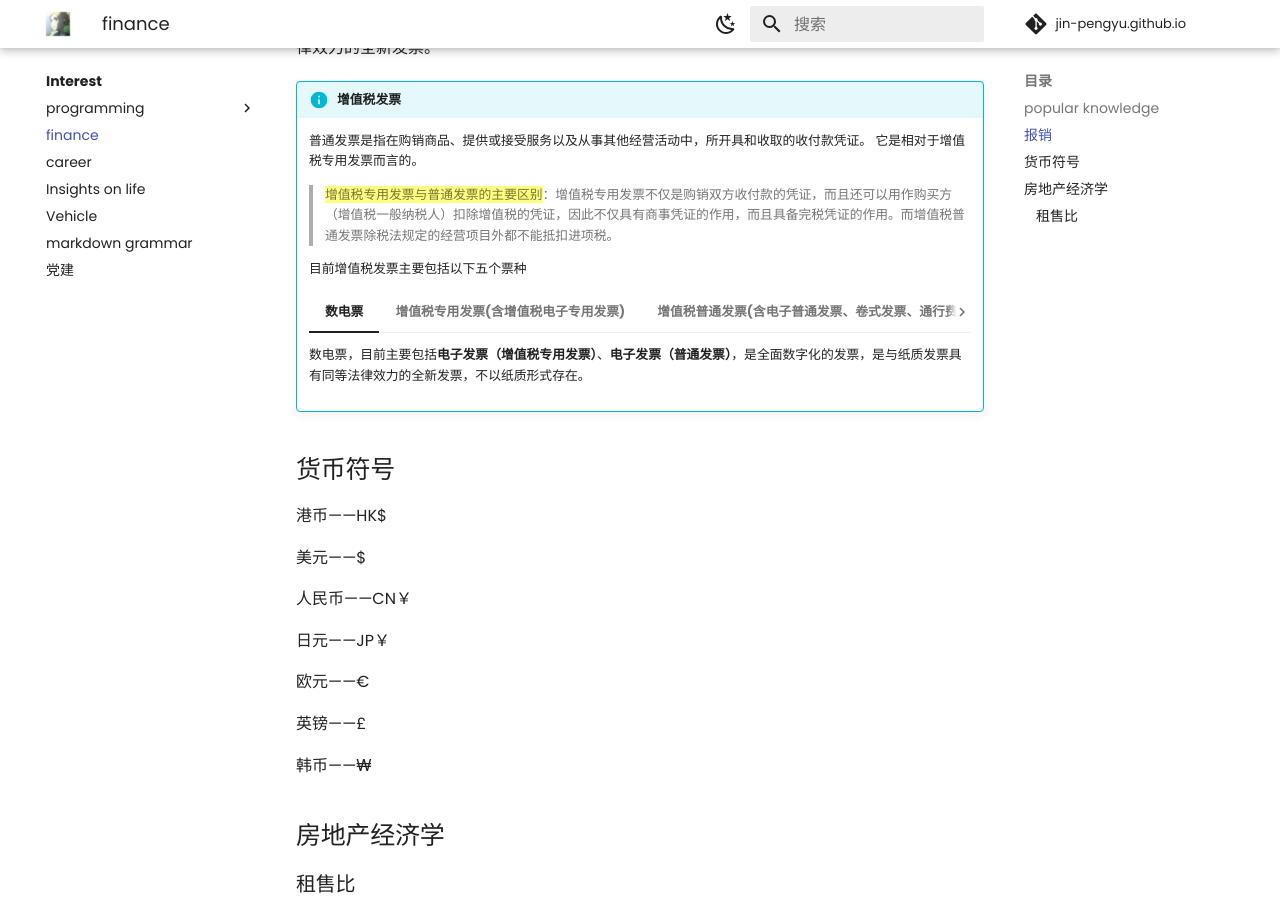
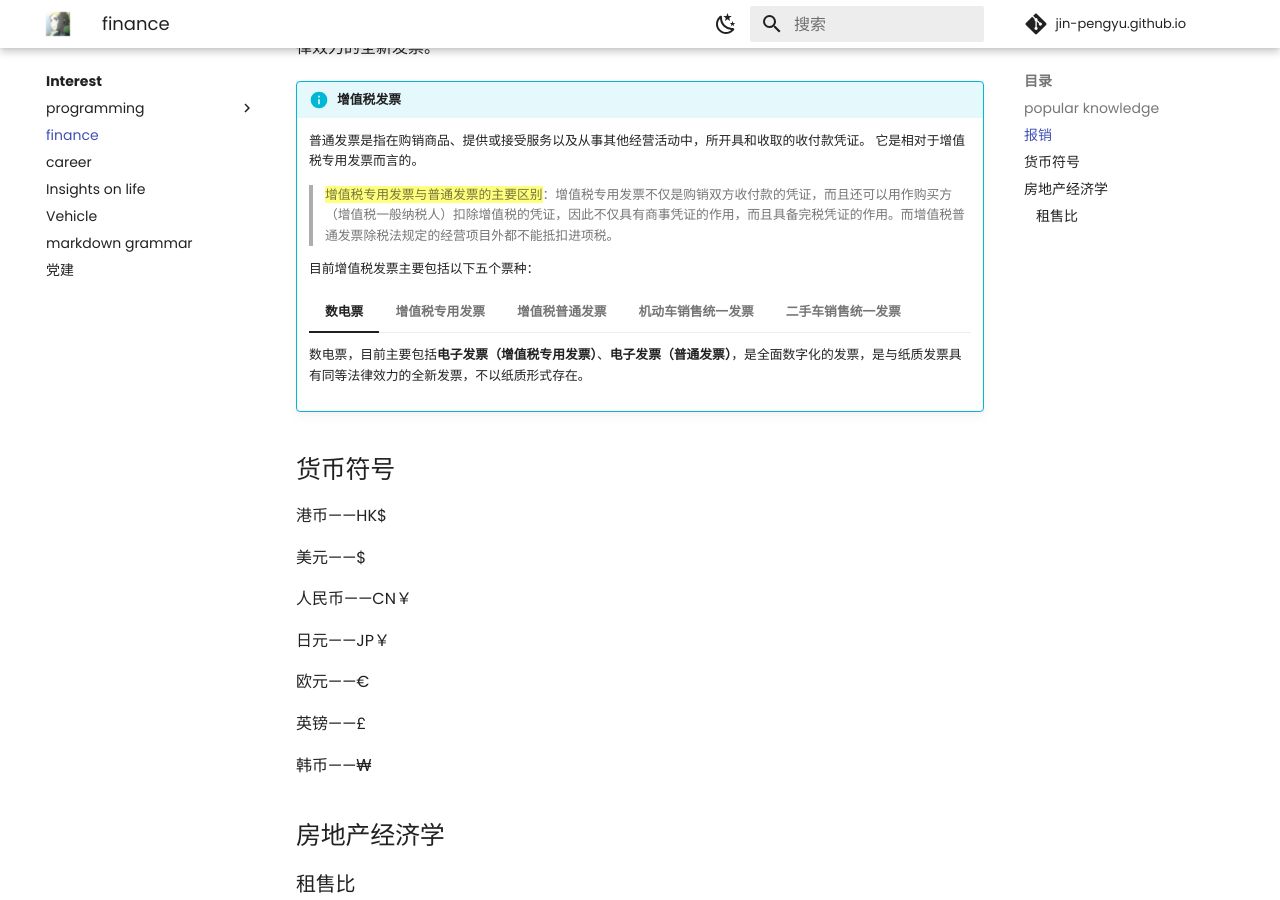
Before and after one commit to Pengyu-Jin/Pengyu-Jin.github.io, an MkDocs documentation site: the page built from docs/interest/finance/learn1.md, in a window 1280 px wide and 900 px high, scrolled down 454 px. Built offline with MkDocs 1.6.1 and Material for MkDocs 9.7.7, drawn with Linux system fonts in a browser that asks for light colours; comment, search, counter and statistics services are not loaded; some of the changed lines change nothing that is shown.

Commit message:
20240803-c

```diff
--- a/docs/interest/finance/learn1.md
+++ b/docs/interest/finance/learn1.md
@@ -12,19 +12,23 @@
 
     >==增值税专用发票与普通发票的主要区别==：增值税专用发票不仅是购销双方收付款的凭证，而且还可以用作购买方（增值税一般纳税人）扣除增值税的凭证，因此不仅具有商事凭证的作用，而且具备完税凭证的作用。而增值税普通发票除税法规定的经营项目外都不能抵扣进项税。
 
-    目前增值税发票主要包括以下五个票种
+    目前增值税发票主要包括以下五个票种：
 
     === "数电票"
 
         数电票，目前主要包括**电子发票（增值税专用发票）**、**电子发票（普通发票）**，是全面数字化的发票，是与纸质发票具有同等法律效力的全新发票，不以纸质形式存在。
+        ![]()
 
-    === "增值税专用发票(含增值税电子专用发票)"
+    === "增值税专用发票"
 
-        是增值税纳税人销售货物或者提供应税劳务开具的发票，是购买方支付增值税额并可按照增值税有关规定据以抵扣增值税进项税额的凭证。
+        增值税专用发票(含增值税电子专用发票)，是增值税纳税人销售货物或者提供应税劳务开具的发票，是购买方支付增值税额并可按照增值税有关规定据以抵扣增值税进项税额的凭证。
+        ![](https://cdn.jsdelivr.net/gh/Jin-Pengyu/image-bed/img/20240803120145.png)
 
-    === "增值税普通发票(含电子普通发票、卷式发票、通行费发票)"
+        ![](https://cdn.jsdelivr.net/gh/Jin-Pengyu/image-bed/img/20240803120600.png)
 
-        是增值税纳税人销售货物或者提供应税劳务、服务时，通过增值税税控系统开具的普通发票。
+    === "增值税普通发票"
+
+        增值税普通发票(含电子普通发票、卷式发票、通行费发票)，是增值税纳税人销售货物或者提供应税劳务、服务时，通过增值税税控系统开具的普通发票。
 
     === "机动车销售统一发票"
 
```
